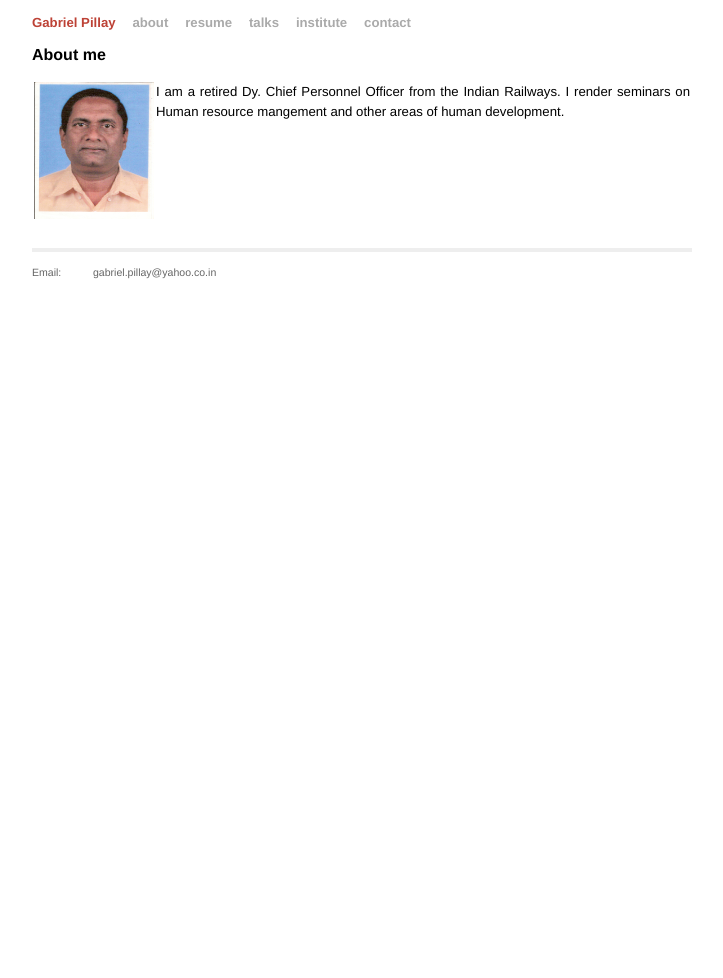
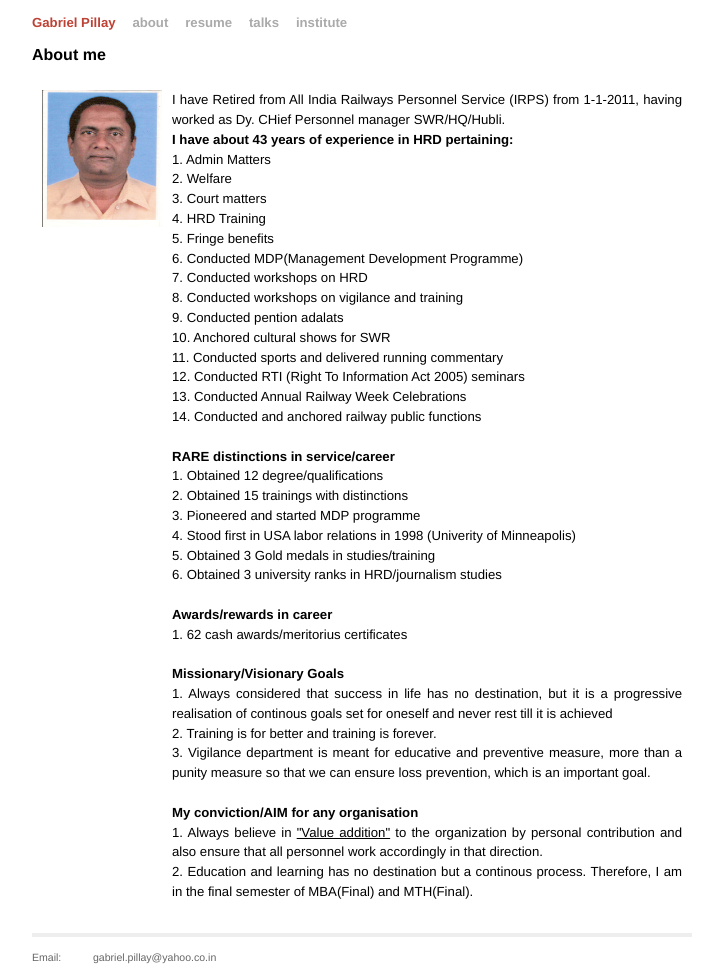
Before and after one commit to gabrielpillai/gabrielpillai.github.com, a Jekyll site: the page built from about.html, in a window 1280 px wide. Shown: the whole page, without its empty margins (278-1001 px from the left). Built offline with Jekyll 4.4.1, drawn with Linux system fonts in a browser that asks for light colours; Markdown is read by kramdown in place of the engine named in the settings; before the commit the page ends 913 px from its top, so only the background shows below that.

Commit message:
Added about

```diff
--- a/_layouts/default.html
+++ b/_layouts/default.html
@@ -28,7 +28,6 @@
     <a class="extra" href="/images/resume.pdf">resume</a>
     <a class="extra" href="/talks.html">talks</a>
     <a class="extra" href="/institute.html">institute</a>
-    <a class="extra" href="/contact.html">contact</a>
   </div>
   {{ content }}
 
--- a/about.html
+++ b/about.html
@@ -6,16 +6,65 @@ title: gabrielpillay.in
 <div id="home">
 <h1>About me</h1>
 
-<table align="top">
+<table align="top" cellspacing="10">
 <tr>
-<td>
+<td valign="top">
 <img src="/images/gabriel.jpg" width="120" height="137">
 </td>
-<td valign="top">
-I am a retired Dy. Chief Personnel Officer from the Indian Railways. I
-render seminars on Human resource mangement and other areas of human
-development.
+<td valign="top" align="justify" padding="10px">
 
+I have Retired from All India Railways Personnel Service (IRPS) from
+1-1-2011, having worked as Dy. CHief Personnel manager SWR/HQ/Hubli.
+
+
+<h3> I have about 43 years of experience in HRD pertaining: </h3>
+1. Admin Matters <br>
+2. Welfare <br>
+3. Court matters <br>
+4. HRD Training <br>
+5. Fringe benefits <br>
+6. Conducted MDP(Management Development Programme) <br>
+7. Conducted workshops on HRD <br>
+8. Conducted workshops on vigilance and training <br>
+9. Conducted pention adalats <br>
+10. Anchored cultural shows for SWR <br>
+11. Conducted sports and delivered running commentary <br>
+12. Conducted RTI (Right To Information Act 2005) seminars <br>
+13. Conducted Annual Railway Week Celebrations <br>
+14. Conducted and anchored railway public functions <br>
+<br>
+<h3> RARE distinctions in service/career</h3>
+1. Obtained 12 degree/qualifications <br>
+2. Obtained 15 trainings with distinctions <br>
+3. Pioneered and started MDP programme <br>
+4. Stood first in USA labor relations in 1998 (Univerity of
+Minneapolis) <br>
+5. Obtained 3 Gold medals in studies/training <br>
+6. Obtained 3 university ranks in HRD/journalism studies <br>
+
+<br>
+<h3> Awards/rewards in career </h3>
+1. 62 cash awards/meritorius certificates <br>
+<br>
+<h3> Missionary/Visionary Goals </h3>
+1. Always considered that success in life has no destination, but it is
+a progressive realisation of continous goals set for oneself and never
+rest till it is achieved <br>
+2. Training is for better and training is forever. <br>
+3. Vigilance department is meant for educative and preventive measure,
+more than a punity measure so that we can ensure loss prevention,
+which is an important goal.<br>
+
+<br>
+<h3>My conviction/AIM for any organisation</h3>
+
+1. Always believe in <u>"Value addition"</u> to the organization by
+personal contribution and also ensure that all personnel work
+accordingly in that direction. <br>
+
+2. Education and learning has no destination but a continous
+process. Therefore, I am in the final semester of MBA(Final) and
+MTH(Final). <br>
 
 </td>
 </tr>
```
Also changed, not shown: index.html (+50 -3 lines).
